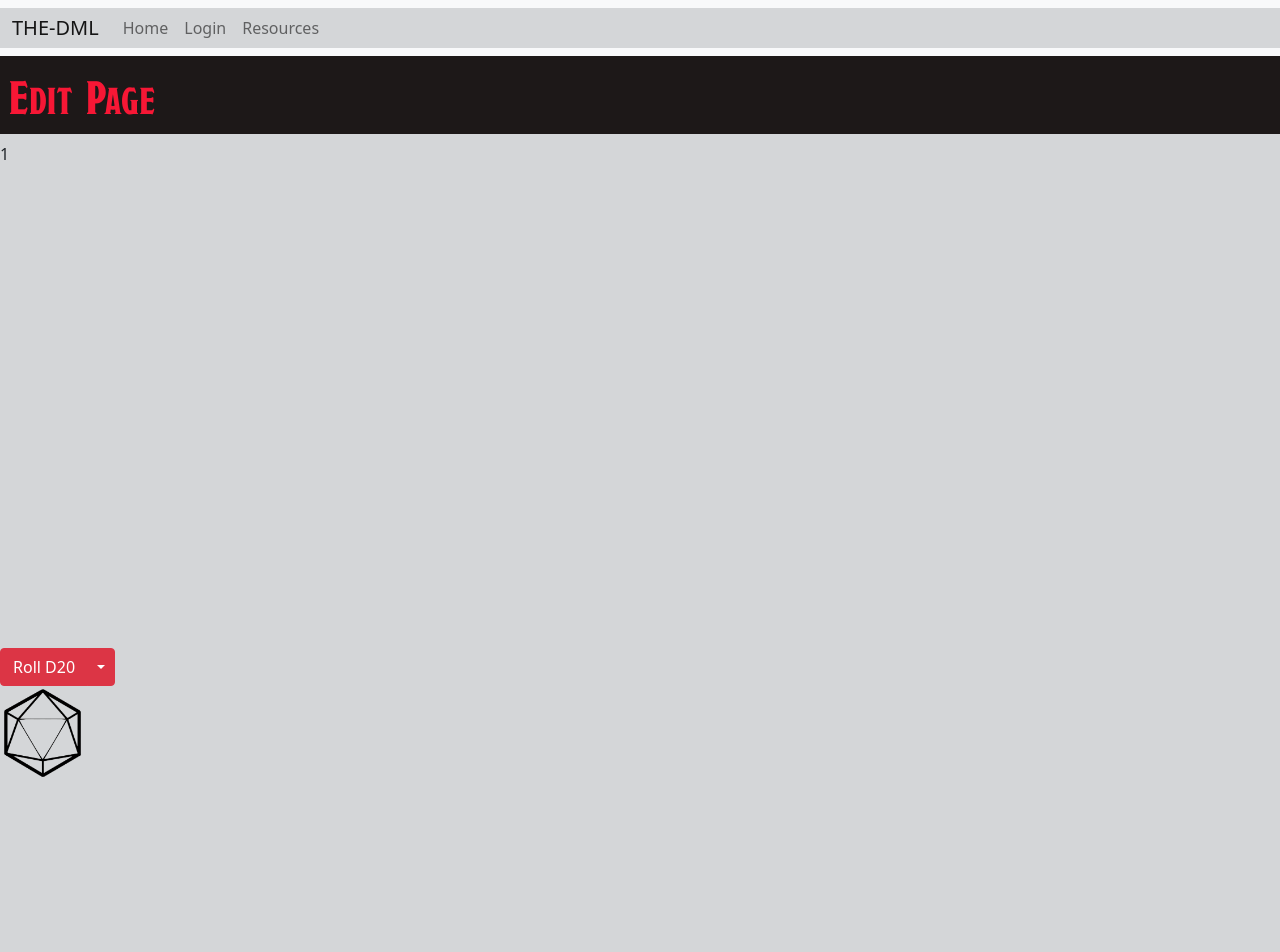
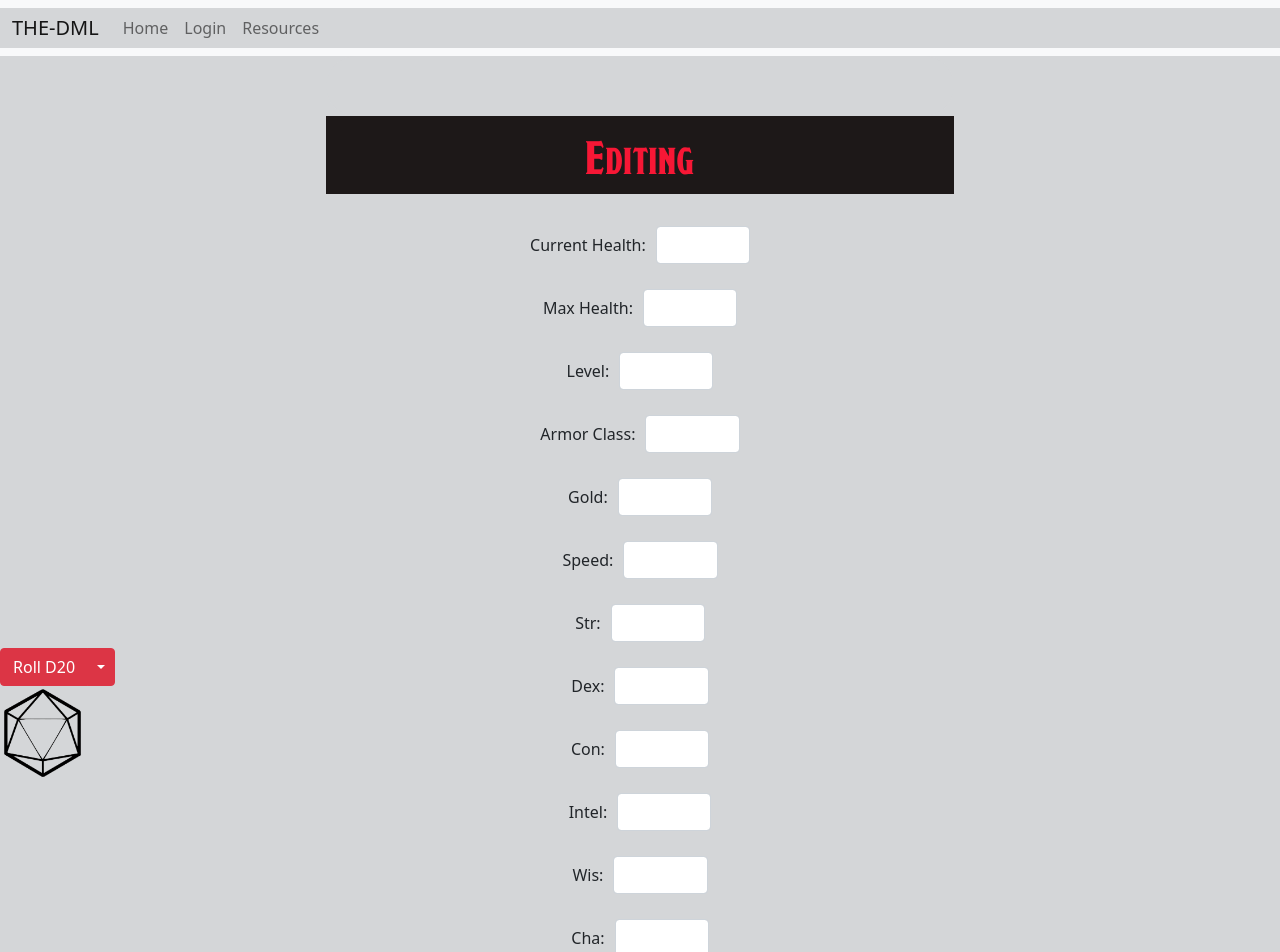
Before and after one commit to JacobBMitchell/the-dml, a React (Create React App) app in the folder client/: page /characters/edit/1 in a window 1280 px wide. Shown: the top 952 px of the page. Before the commit the page ends 800 px from the top, so only its background shows below. Built offline with nearby package versions, Linux system fonts and the light colour scheme; no server answers; sample sign-in values are in the browser's storage.

Commit message:
Edit feature done

```diff
--- a/client/src/AddCharacter.js
+++ b/client/src/AddCharacter.js
@@ -63,7 +63,7 @@ function AddCharacter() {
             if(response.status == 201){
                 alert("Character created.");
             } else {
-                alert("Agent couldn't be added.");
+                alert("Character couldn't be added.");
                 return response.json();
             }
         })
--- a/client/src/Character.js
+++ b/client/src/Character.js
@@ -5,15 +5,16 @@ function Character(props) {
     const navigate = useNavigate();
     const { character } = props;
 
-    return (<div class="character">
+    return (<div className="character">
         <div>
             <h5>Name: {character.name}</h5>
             <h5>Class: {character.dndClass}</h5>
             <h5>Race: {character.race}</h5>
             <h5>Campaign ID: {character.campaignId}</h5>
             <h5>Player ID: {character.userId}</h5>
+            <h5>Health: {character.currentHealth}/{character.maxHealth}</h5>
         </div>
-        <div class="stats">
+        <div className="stats">
             <p>STR: {character.str}</p>
             <p>DEX: {character.dex}</p>
             <p>CON: {character.con}</p>
--- a/client/src/EditPage.js
+++ b/client/src/EditPage.js
@@ -1,18 +1,157 @@
 import { useEffect, useState } from "react";
 import { useNavigate, useParams } from "react-router-dom";
-import Character from "./Character";
+import { useForm } from 'react-hook-form';
 
 function EditPage() {
 
+    const [campaigns, setCampaigns] = useState([]);
+    const { register, handleSubmit, watch, formState: { errors } } = useForm();
     const [toEdit, setToEdit] = useState(null);
     const [backup, setBackup] = useState(null);
     const {characterId} = useParams();
     const navigate = useNavigate();
 
+    const onSubmit = data => {
+
+        console.log(data);
+        toEdit.maxHealth = document.getElementById("maxHealth").valueAsNumber;
+        var currHealth = document.getElementById("currentHealth").valueAsNumber;
+        if(currHealth <= toEdit.maxHealth) {
+            toEdit.currentHealth = currHealth;
+        } else {
+            toEdit.currentHealth = toEdit.maxHealth;
+        }
+        toEdit.characterLevel = document.getElementById("characterLevel").valueAsNumber;
+        toEdit.armorClass = document.getElementById("armorClass").valueAsNumber;
+        toEdit.gold = document.getElementById("gold").valueAsNumber;
+        toEdit.speed = document.getElementById("speed").valueAsNumber;
+        toEdit.str = document.getElementById("str").valueAsNumber;
+        toEdit.dex = document.getElementById("dex").valueAsNumber;
+        toEdit.con = document.getElementById("con").valueAsNumber;
+        toEdit.intel = document.getElementById("intel").valueAsNumber;
+        toEdit.wis = document.getElementById("wis").valueAsNumber;
+        toEdit.cha = document.getElementById("cha").valueAsNumber;
+        console.log(toEdit);
+
+        fetch("http://localhost:8080/api/character/" + toEdit.id, {
+            method: "PUT",
+            headers: {
+                "Authorization": "Bearer " + localStorage.getItem("token"),
+                "Content-Type": "application/json"
+            },
+            body: JSON.stringify(toEdit)
+        })
+        .then(response => {
+            if(response.status == 201){
+                alert("Character updated.");
+                navigate("/characters");
+            } else {
+                alert("Character couldn't be updated.");
+                return response.json();
+            }
+        })
+        .then(jsonData => {
+            if(jsonData){
+                for(let i = 0; i < jsonData.length; i++){
+                    console.log(jsonData[i]);
+                }
+            }
+        })
+        .catch( rejection => console.log("Failed to add character. ", rejection));
+    };
+
+    useEffect( () => {
+
+        const jwt = localStorage.getItem( "token" );
+
+        if( jwt ){
+            fetch( "http://localhost:8080/api/character/" + characterId,
+                {
+                    method: "GET",
+                    headers: {
+                        "Authorization": "Bearer " + jwt
+                    }
+                })
+                .then(response => {
+                    if( response.status === 200 ){
+                        return response.json();
+                    } else {
+                        console.log( response );
+                        alert( "retrieving toEdit failed" );
+                    }
+                })
+                .then(retrievedCharacter => {
+                    setToEdit( retrievedCharacter );
+                    setBackup(toEdit);
+                })
+                .catch(rejection => console.log(rejection));
+        } else {
+            navigate("/login");
+        }
+
+
+    },[]);
+
     return (
         <>
-            <h1>Edit Page</h1>
-            <p>{characterId}</p>
+
+        <div className="row">
+            <div className="col"></div>
+            <div className="col-6">
+                <div className="semi-opaque form-card"></div>
+                    <h1 className="form-title">Editing {toEdit?.name}</h1>
+
+                    <form onSubmit={handleSubmit(onSubmit)}>
+
+                        <br/>
+                        <label className="form-label" htmlFor="currentHealth">Current Health: </label>
+                        <input type="number" className="form-control" id="currentHealth" min="0" defaultValue={toEdit?.currentHealth} {...register("currentHealth", {min: 0} )}></input>
+                        <br/><br/>
+
+                        <label className="form-label" htmlFor="maxHealth">Max Health: </label>
+                        <input type="number" className="form-control" id="maxHealth" min="0" defaultValue={toEdit?.maxHealth} {...register("maxHealth", {min: 0} )}></input>
+                        <br/><br/>
+
+                        <label className="form-label" htmlFor="characterLevel">Level: </label>
+                        <input type="number" className="form-control" id="characterLevel" min="1" max="20" defaultValue={toEdit?.characterLevel} {...register("characterLevel", {min: 1, max: 20} )}></input>
+                        <br/><br/>
+
+                        <label className="form-label" htmlFor="armorClass">Armor Class: </label>
+                        <input type="number" className="form-control" id="armorClass" min="1" max="30" defaultValue={toEdit?.armorClass} {...register("armorClass", {min: 1, max: 30} )}></input>
+                        <br/><br/>
+
+                        <label className="form-label" htmlFor="gold">Gold: </label>
+                        <input type="number" className="form-control" id="gold" min="0" defaultValue={toEdit?.gold} {...register("gold", {min: 0} )}></input>
+                        <br/><br/>
+
+                        <label className="form-label" htmlFor="speed">Speed: </label>
+                        <input type="number" className="form-control" id="speed" min="1" max="30" defaultValue={toEdit?.speed} {...register("speed", {min: 1, max: 30} )}></input>
+                        <br/><br/>
+
+                        <label className="form-label" htmlFor="str">Str: </label>
+                        <input type="number" className="form-control" id="str" min="1" max="20" defaultValue={toEdit?.str} {...register("str", {min: 1, max: 20} )}></input>
+                        <br/><br/>
+                        <label className="form-label" htmlFor="dex">Dex: </label>
+                        <input type="number" className="form-control" id="dex" min="1" max="20" defaultValue={toEdit?.dex} {...register("dex", {min: 1, max: 20,} )}></input>
+                        <br/><br/>
+                        <label className="form-label" htmlFor="con">Con: </label>
+                        <input type="number" className="form-control" id="con" min="1" max="20" defaultValue={toEdit?.con} {...register("con", {min: 1, max: 20} )}></input>
+                        <br/><br/>
+                        <label className="form-label" htmlFor="intel">Intel: </label>
+                        <input type="number" className="form-control" id="intel" min="1" max="20" defaultValue={toEdit?.intel} {...register("intel", {min: 1, max: 20} )}></input>
+                        <br/><br/>
+                        <label className="form-label" htmlFor="str">Wis: </label>
+                        <input type="number" className="form-control" id="wis" min="1" max="20" defaultValue={toEdit?.wis} {...register("wis", {min: 1, max: 20} )}></input>
+                        <br/><br/>
+                        <label className="form-label" htmlFor="str">Cha: </label>
+                        <input type="number" className="form-control" id="cha" min="1" max="20" defaultValue={toEdit?.cha} {...register("cha", {min: 1, max: 20} )}></input>
+                        <br/><br/>
+
+                        <input type="submit" className="btn btn-primary"/>
+                    </form>
+            </div>
+            <div className="col"></div>
+        </div>
         </>
     )
 }
```
Also changed, not shown: 2 other files (tests, documents, lock files or other folders).
